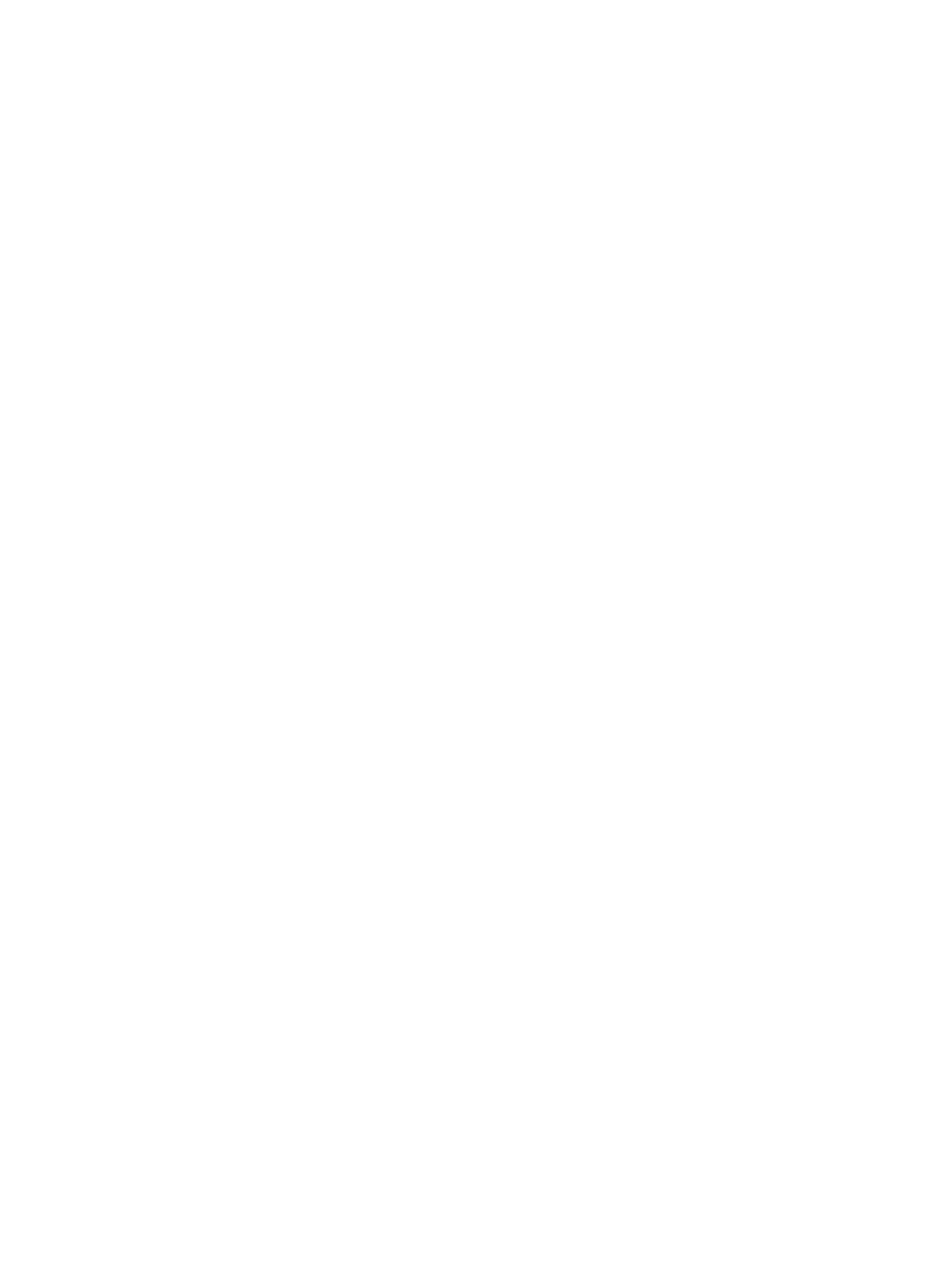
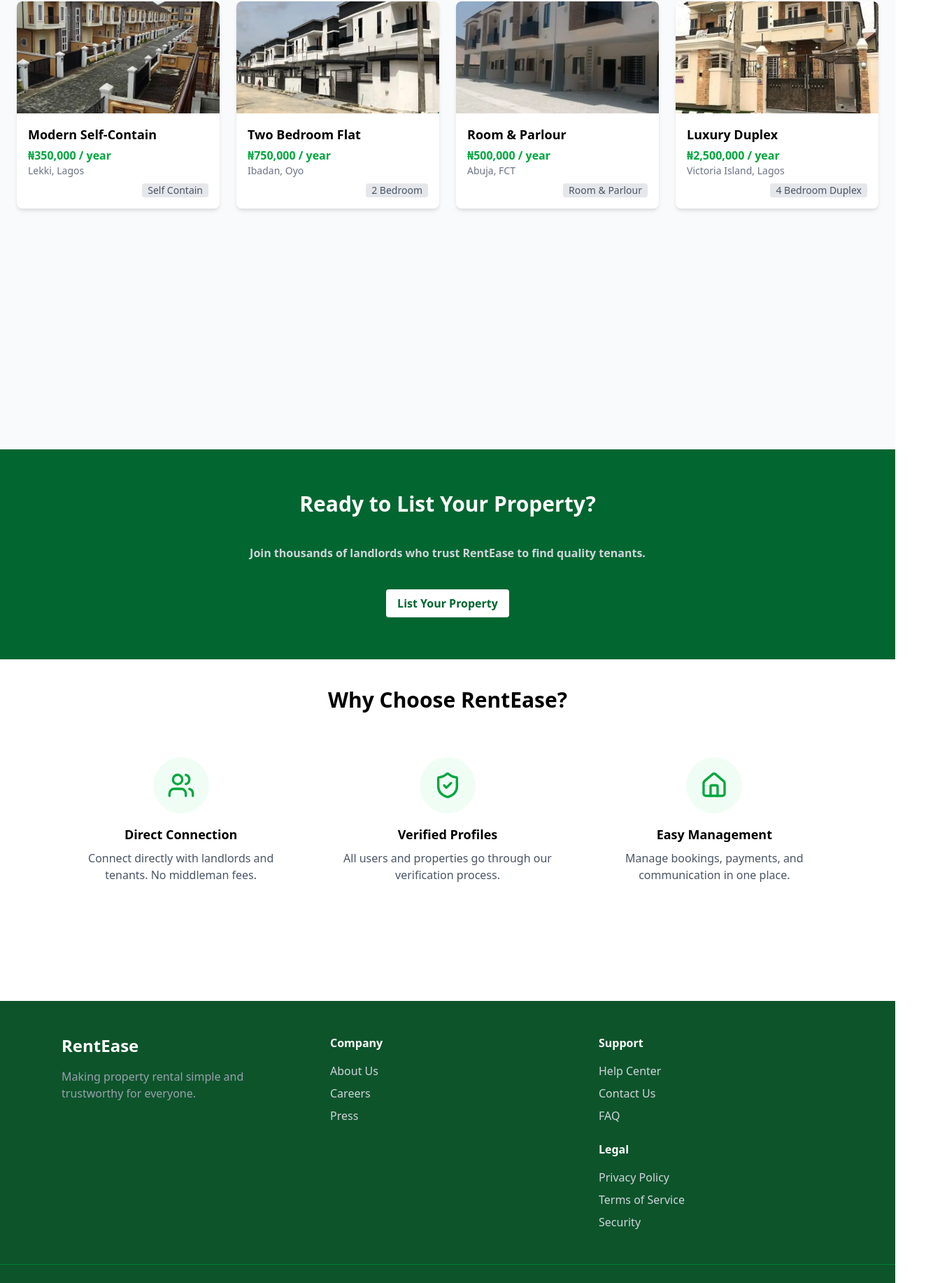
Before and after one commit to RentEaseNG/rentease-frontend, a React (Vite) app: page / in a window 1280 px wide. Shown: the part 950-2783 px from the top of the page at 70% size, 1324 px wide, since content can reach past the window. Before the commit the page ends 872 px from the top, so only its background shows below. Built offline with nearby package versions, Linux system fonts and the light colour scheme.

Commit message:
made search functional, added footer and some other stuff

```diff
--- a/package.json
+++ b/package.json
@@ -11,6 +11,8 @@
   },
   "dependencies": {
     "@tailwindcss/vite": "^4.1.13",
+    "framer-motion": "^12.23.20",
+    "lucide-react": "^0.544.0",
     "react": "^19.1.1",
     "react-dom": "^19.1.1",
     "react-icons": "^5.5.0",
--- a/src/App.jsx
+++ b/src/App.jsx
@@ -1,6 +1,6 @@
 import React from 'react'
 import { BrowserRouter as Router, Routes, Route } from 'react-router-dom';
-import Home from './pages/Home'
+import Homepage from './pages/Home'
 import Register from './pages/Register';
 import Login from './pages/Login';
 import Profile from './pages/Profile';
@@ -8,6 +8,7 @@ import Navbar from './components/Navbar';
 import { AuthProvider } from './context/AuthContext';
 import ProtectedRoute from './components/ProtectedRoute';
 import ProfileComponent from './components/ProfileComponent';
+import Footer from './components/Footer';
 
 function App() {
 
@@ -16,7 +17,7 @@ function App() {
       <Router>
         <Navbar />
         <Routes>
-          <Route path="/" element={<Home />} />
+          <Route path="/" element={<Homepage />} />
           <Route path="/register" element={<Register />} />
           <Route path="/login" element={<Login />} />
           <Route path="/profile" element={
@@ -26,6 +27,7 @@ function App() {
           } />
           <Route path="/details" element={<ProfileComponent />} />
         </Routes>
+        <Footer/>
       </Router>
     </AuthProvider>
   )
--- /dev/null
+++ b/src/components/Footer.jsx
@@ -0,0 +1,51 @@
+import React from "react";
+
+const Footer = () => {
+  return (
+    <footer className="bg-green-900 text-gray-300 py-12 mt-16">
+      <div className="max-w-6xl mx-auto px-6 grid md:grid-cols-3 gap-12">
+        {/* Brand */}
+        <div>
+          <h2 className="text-white text-2xl font-bold">RentEase</h2>
+          <p className="mt-4 text-gray-400 max-w-sm">
+            Making property rental simple and trustworthy for everyone.
+          </p>
+        </div>
+
+        {/* Company Links */}
+        <div>
+          <h3 className="text-white font-semibold mb-4">Company</h3>
+          <ul className="space-y-2">
+            <li><a href="#" className="hover:text-white">About Us</a></li>
+            <li><a href="#" className="hover:text-white">Careers</a></li>
+            <li><a href="#" className="hover:text-white">Press</a></li>
+          </ul>
+        </div>
+
+        {/* Support & Legal Links */}
+        <div>
+          <h3 className="text-white font-semibold mb-4">Support</h3>
+          <ul className="space-y-2">
+            <li><a href="#" className="hover:text-white">Help Center</a></li>
+            <li><a href="#" className="hover:text-white">Contact Us</a></li>
+            <li><a href="#" className="hover:text-white">FAQ</a></li>
+          </ul>
+
+          <h3 className="text-white font-semibold mt-6 mb-4">Legal</h3>
+          <ul className="space-y-2">
+            <li><a href="#" className="hover:text-white">Privacy Policy</a></li>
+            <li><a href="#" className="hover:text-white">Terms of Service</a></li>
+            <li><a href="#" className="hover:text-white">Security</a></li>
+          </ul>
+        </div>
+      </div>
+
+      {/* Bottom copyright */}
+      <div className="border-t border-green-700 mt-12 pt-6 text-center text-gray-400 text-sm">
+        © {new Date().getFullYear()} RentEase. All rights reserved.
+      </div>
+    </footer>
+  );
+};
+
+export default Footer;
--- a/src/components/LandingHero.jsx
+++ b/src/components/LandingHero.jsx
@@ -1,43 +1,57 @@
-import React from 'react';
-import { FaSearchLocation } from 'react-icons/fa';
+import React, { useState } from "react";
+import { FaSearchLocation } from "react-icons/fa";
 
-const LandingHero = () => {
+const LandingHero = ({ onSearch }) => {
+  const [query, setQuery] = useState("");
+
+  const handleSubmit = (e) => {
+    e.preventDefault();
+    if (onSearch) onSearch(query); // send query up to parent
+  };
+
   return (
     <section
       style={{
-        backgroundSize: 'cover',
-        backgroundPosition: 'center',
+        backgroundSize: "cover",
+        backgroundPosition: "center",
         backgroundImage:
           "linear-gradient(rgba(0, 0, 0, 0.5) 0%, rgba(0, 0, 0, 0.5) 100%), url('https://lh3.googleusercontent.com/aida-public/AB6AXuAMUHF-Nab0w5arAuNU_DpNBV8yRO-hwtD43fzhCxQ5fbnSJBAS7QdKrNnHYl9AQMnFXqb3Grftx6YwUk0L9RnXm0dXyeCE-YA3MXLQRIr0pa705PaTh2JSWz0rSFK-230_XSayAlWekUTgMSKsbYAOkFOOJnMbjnc8zAVgpwrof1LV-JV-aLYvmb4fom_h3dJXc7OvJD58URcN8gNcQMIXctYBaiZnGe9T3DW41XNlg-lmR1O7nI3UrOV_yoy9DOf9MlGDEixvlg')",
       }}
     >
       <div className="min-h-screen flex flex-col justify-center items-center text-center text-white p-4">
+        {/* Heading */}
         <h1 className="text-4xl font-bold leading-tight tracking-tight md:text-6xl">
           Find Your Perfect Home Anywhere in Nigeria
         </h1>
 
+        {/* Subtext */}
         <p className="mt-4 max-w-2xl mx-auto text-lg md:text-xl text-gray-200">
           Discover a wide range of rental properties across Nigeria. Your next
           home is just a search away.
         </p>
 
+        {/* Search Bar */}
         <div className="mt-10 max-w-2xl mx-auto w-full">
-          <form className="flex w-full items-center rounded-full bg-white/90 shadow-2xl backdrop-blur-sm p-2">
-            <div className="flex-shrink-0 pl-4 pr-2">
-              <span className="material-symbols-outlined text-gray-500">
-                <FaSearchLocation />
-              </span>
+          <form
+            onSubmit={handleSubmit}
+            className="flex w-full items-center rounded-full bg-white/90 shadow-2xl backdrop-blur-sm p-2"
+          >
+            {/* Icon */}
+            <div className="flex-shrink-0 pl-4 pr-2 text-gray-500">
+              <FaSearchLocation />
             </div>
 
+            {/* Input */}
             <input
               className="form-input w-full flex-1 appearance-none border-none bg-transparent text-gray-700 placeholder-gray-500 focus:outline-none focus:ring-0 text-lg"
               placeholder="Search by city, area, or property type"
               type="text"
+              value={query}
+              onChange={(e) => setQuery(e.target.value)}
             />
 
+            {/* Button */}
             <button
-
-
               className="flex-shrink-0 rounded-full h-12 px-8 bg-blue-600 text-white text-base font-bold tracking-wide hover:bg-[var(--primary-color-hover)] transition-all duration-300"
               type="submit"
             >
--- a/src/components/LoginForm.jsx
+++ b/src/components/LoginForm.jsx
@@ -66,7 +66,7 @@ const LoginForm = () => {
   return (
     <form
       onSubmit={handleSubmit}
-      className="bg-white shadow-md rounded px-8 pt-6 pb-8 mb-4 max-w-md mx-auto"
+      className="bg-white shadow-md mt-10 rounded px-8 pt-6 pb-8 mb-4 max-w-md mx-auto"
     >
       <h2 className="text-2xl font-bold mb-6 text-center text-gray-800">Login</h2>
 
--- a/src/components/RegisterForm.jsx
+++ b/src/components/RegisterForm.jsx
@@ -67,7 +67,7 @@ const RegisterForm = () => {
   return (
     <form
       onSubmit={handleSubmit}
-      className="bg-white shadow-md rounded px-8 pt-6 pb-8 mb-4 max-w-md mx-auto"
+      className="bg-white mt-10 shadow-md rounded px-8 pt-6 pb-8 mb-4 max-w-md mx-auto"
     >
       <h2 className="text-2xl font-bold mb-6 text-center text-gray-800">Register</h2>
 
--- a/src/data/houses.json
+++ b/src/data/houses.json
@@ -15,7 +15,7 @@
     "price": "₦750,000 / year",
     "location": "Ibadan, Oyo",
     "type": "2 Bedroom",
-    "image": "/images/house2.webp"
+    "image": "/images/image2.webp"
   },
   {
     "id": 3,
@@ -23,7 +23,7 @@
     "price": "₦500,000 / year",
     "location": "Abuja, FCT",
     "type": "Room & Parlour",
-    "image": "/images/house3.webp"
+    "image": "/images/image3.webp"
   },
   {
     "id": 4,
@@ -31,6 +31,6 @@
     "price": "₦2,500,000 / year",
     "location": "Victoria Island, Lagos",
     "type": "4 Bedroom Duplex",
-   "image": "/images/house4.webp"
+   "image": "/images/image4.webp"
   }
 ]
--- a/src/pages/Home.jsx
+++ b/src/pages/Home.jsx
@@ -1,12 +1,63 @@
-import React from 'react'
+import React, { useState } from 'react'
 import LandingHero from '../components/LandingHero'
+import TenantDashboard from './TenantDashboard'
+import { motion } from "framer-motion";
+import { Users, ShieldCheck, Home } from "lucide-react";
 
-const Home = () => {
+const Homepage = () => {
+  const [query, setQuery] = useState("");
+  const features = [
+{
+icon: <Users className="w-10 h-10 text-green-600" />,
+title: "Direct Connection",
+description: "Connect directly with landlords and tenants. No middleman fees.",
+},
+{
+icon: <ShieldCheck className="w-10 h-10 text-green-600" />,
+title: "Verified Profiles",
+description: "All users and properties go through our verification process.",
+},
+{
+icon: <Home className="w-10 h-10 text-green-600" />,
+title: "Easy Management",
+description: "Manage bookings, payments, and communication in one place.",
+},
+];
   return (
     <>
-        <LandingHero />
+        <LandingHero onSearch={setQuery} />
+        <TenantDashboard query={query}/>
+        <section className='bg-green-800 p-10 mt-0 md:-mt-20'>
+          <p className='text-white mt-5 text-3xl font-bold text-center'>Ready to List Your Property?</p>
+          <p className='text-gray-300 mb-10 mt-10 font-bold text-center'>Join thousands of landlords who trust RentEase to find quality tenants.</p>
+          <button className='bg-white mb-5 text-green-800 font-bold py-2 px-4 rounded mt-5 block mx-auto hover:bg-gray-200'>List Your Property</button>
+        </section>
+        <section className=' p-10'>
+          <h1 className='text-center font-bold text-3xl'>Why Choose RentEase?</h1>
+          <section className="py-16 bg-white">
+<div className="max-w-6xl mx-auto px-6 grid md:grid-cols-3 gap-10 text-center">
+{features.map((feature, index) => (
+<motion.div
+key={index}
+initial={{ opacity: 0, y: 40 }}
+whileInView={{ opacity: 1, y: 0 }}
+transition={{ duration: 0.6, delay: index * 0.2 }}
+viewport={{ once: true }}
+className="flex flex-col items-center"
+>
+<div className="flex items-center justify-center w-20 h-20 rounded-full bg-green-50 mb-4">
+{feature.icon}
+</div>
+<h3 className="text-lg font-semibold mb-2">{feature.title}</h3>
+<p className="text-gray-600 max-w-xs">{feature.description}</p>
+</motion.div>
+))}
+</div>
+</section>
+        </section>
+
     </>
   )
 }
 
-export default Home
+export default Homepage
--- a/src/pages/TenantDashboard.jsx
+++ b/src/pages/TenantDashboard.jsx
@@ -1,7 +1,18 @@
 import React from "react";
 import houses from "../data/houses.json";
 
-function TenantDashboard() {
+function TenantDashboard({ query }) {
+  // filter houses based on query from LandingHero
+  const filteredHouses = houses.filter((house) => {
+    if (!query) return true; // if no search, show all
+    const q = query.toLowerCase();
+    return (
+      house.title.toLowerCase().includes(q) ||
+      house.location.toLowerCase().includes(q) ||
+      house.type.toLowerCase().includes(q)
+    );
+  });
+
   return (
     <div className="min-h-screen bg-gray-50 p-6">
       <h1 className="text-2xl font-bold text-gray-800 mb-6">
@@ -9,7 +20,8 @@ function TenantDashboard() {
       </h1>
 
       <div className="grid gap-6 sm:grid-cols-2 md:grid-cols-3 lg:grid-cols-4">
-        {houses.map((house) => (
+        {filteredHouses.length > 0 ? (
+          filteredHouses.map((house) => (
             <div
               key={house.id}
               className="bg-white rounded-lg shadow-md overflow-hidden hover:shadow-lg transition"
@@ -23,10 +35,15 @@ function TenantDashboard() {
                 <h2 className="font-semibold text-lg">{house.title}</h2>
                 <p className="text-green-600 font-bold mt-1">{house.price}</p>
                 <p className="text-gray-500 text-sm">{house.location}</p>
-              <p className="text-gray-600 text-sm mt-2">{house.type}</p>
+                <p className="text-gray-600 text-sm mt-2 w-fit pl-2 pr-2 rounded-sm bg-gray-200 ml-auto">
+                  {house.type}
+                </p>
               </div>
             </div>
-        ))}
+          ))
+        ) : (
+          <p className="text-gray-500">No properties found.</p>
+        )}
       </div>
     </div>
   );
```
Also changed, not shown: src/components/Navbar.jsx (+19 -16 lines), 1 other file (tests, documents, lock files or other folders). Lines whose indentation alone changed are shown as unchanged.
